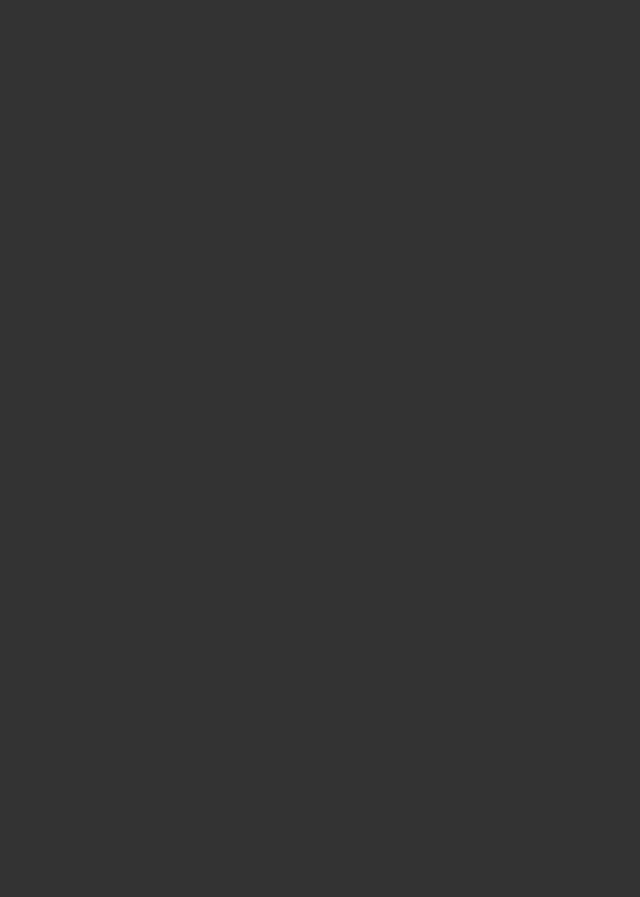
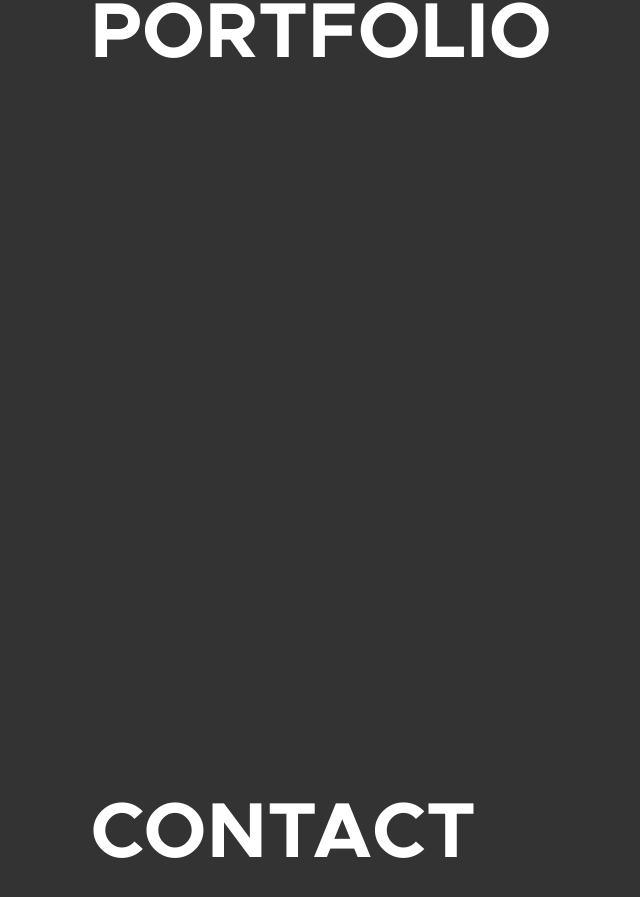
Before and after one commit to therstyle/chrisrobertsweb, a Vue app: page / in a window 1280 px wide. Shown: the part 1605-2502 px from the top of the page, without its empty margins (61-701 px from the left). Before the commit the page ends 1600 px from the top, so only its background shows below. Built offline with nearby package versions, Linux system fonts and the light colour scheme.

Commit message:
Added root level components to app

```diff
--- a/src/App.vue
+++ b/src/App.vue
@@ -3,6 +3,8 @@
     <Sidebar></Sidebar>
     <Intro></Intro>
     <Resume></Resume>
+    <Portfolio></Portfolio>
+    <Contact></Contact>
     <div class="bg-video">
 
     </div>
@@ -13,7 +15,7 @@
 import Sidebar from './components/Sidebar.vue';
 import Intro from './components/Intro.vue';
 import Resume from './components/Resume.vue';
-import Porfolio from './components/Portfolio.vue';
+import Portfolio from './components/Portfolio.vue';
 import Contact from './components/Contact.vue';
 
 export default {
@@ -22,7 +24,7 @@ export default {
     Sidebar,
     Intro,
     Resume,
-    Porfolio,
+    Portfolio,
     Contact
   }
 }
--- a/src/components/Contact.vue
+++ b/src/components/Contact.vue
@@ -1,5 +1,6 @@
 <template>
   <section class="contact">
+    <Heading title="Contact"></Heading>
     <div class="contact--content content">
 
     </div>
@@ -7,8 +8,13 @@
 </template>
 
 <script>
+import Heading from './layout/Heading.vue';
+
 export default {
-  name: 'Contact'
+  name: 'Contact',
+  components: {
+    Heading
+  }
 }
 </script>
 
--- a/src/components/Portfolio.vue
+++ b/src/components/Portfolio.vue
@@ -1,5 +1,6 @@
 <template>
   <section class="portfolio">
+    <Heading title="Portfolio"></Heading>
     <div class="portfolio--content content">
 
     </div>
@@ -7,8 +8,13 @@
 </template>
 
 <script>
+import Heading from './layout/Heading.vue';
+
 export default {
-  name: 'Portfolio'
+  name: 'Portfolio',
+  components: {
+    Heading
+  }
 }
 </script>
 
```
